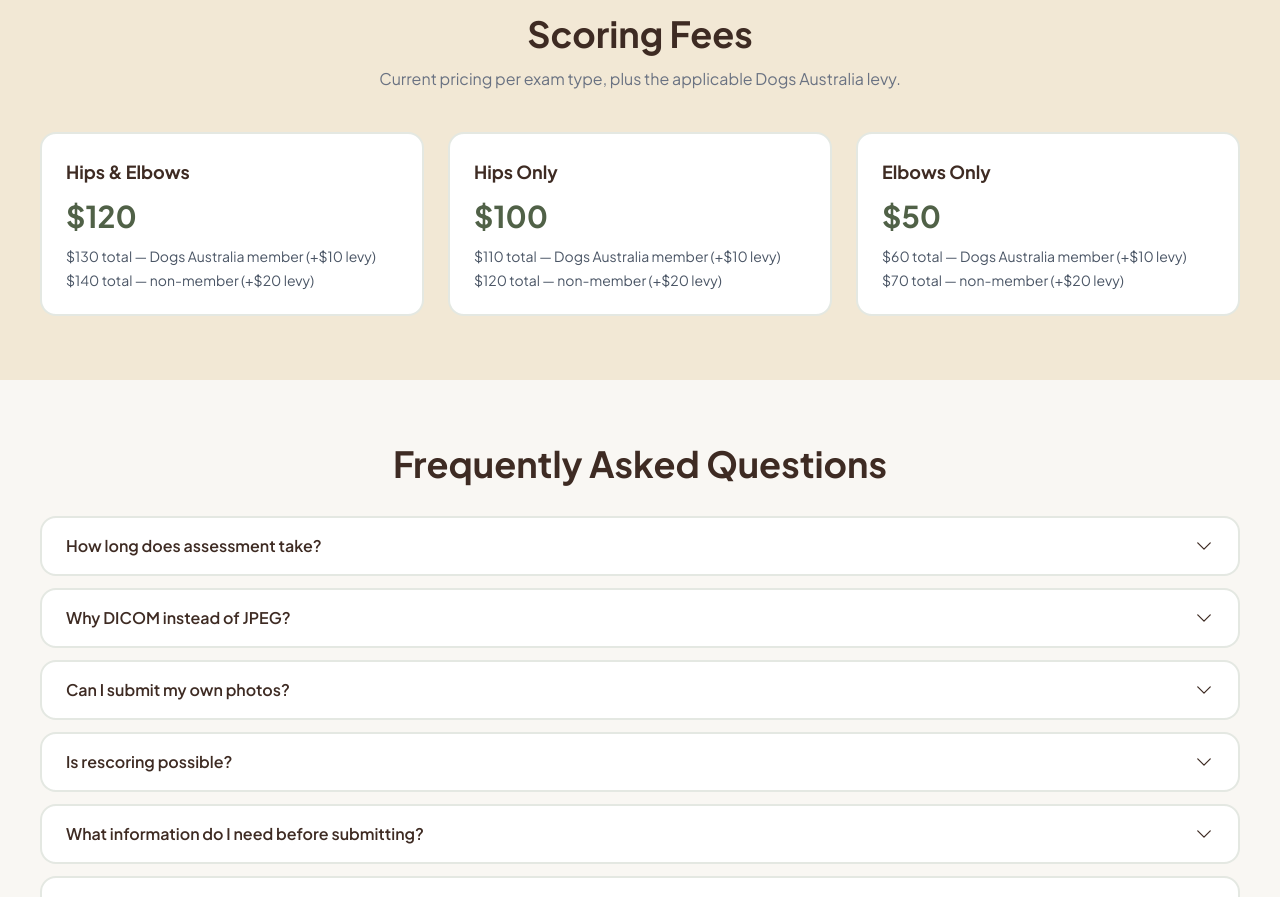
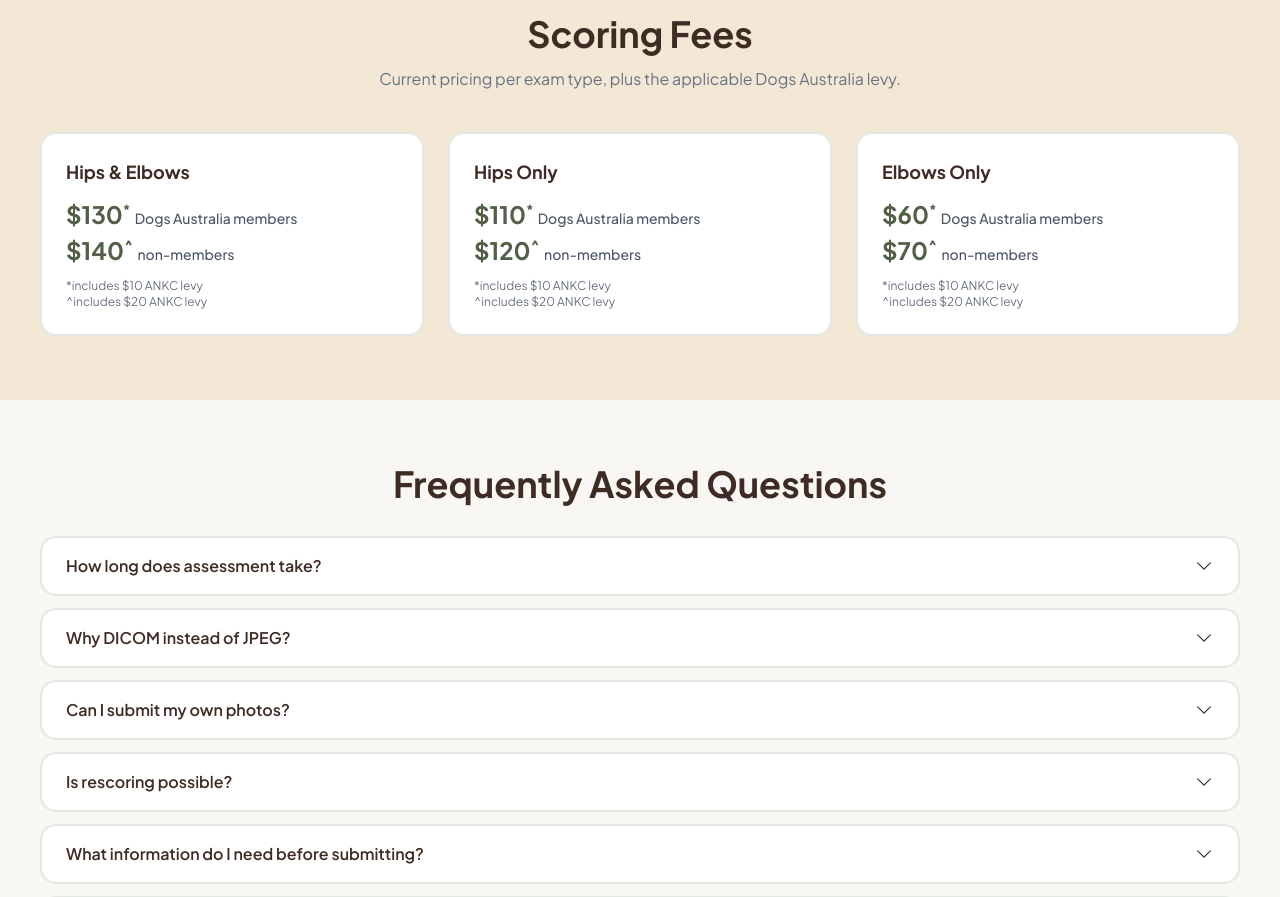
Before and after one commit to CodedBeats/Hayes_Hip_and_Elbow_Scoring, a Next.js app: page /about in a window 1280 px wide. Shown: the part 2120-3017 px from the top of the page. Built offline with nearby package versions, Linux system fonts and the light colour scheme; no server answers.

Commit message:
fix: wording update from last email feedback

```diff
--- a/components/about/PricingCard.tsx
+++ b/components/about/PricingCard.tsx
@@ -5,13 +5,27 @@ interface PricingCardProps {
     nonMemberTotal: number;
 }
 
-export const PricingCard = ({ label, base, memberTotal, nonMemberTotal }: PricingCardProps) => (
-    <div className="flex flex-col gap-3 rounded-2xl border-2 border-brand-green-mid/20 bg-white p-6">
-        <h3 className="text-lg font-bold text-brand-brown">{label}</h3>
-        <p className="text-3xl font-bold text-brand-green">${base}</p>
-        <div className="flex flex-col gap-1 text-sm text-gray-600">
-            <p>${memberTotal} total — Dogs Australia member (+$10 levy)</p>
-            <p>${nonMemberTotal} total — non-member (+$20 levy)</p>
+export const PricingCard = ({ label, base, memberTotal, nonMemberTotal }: PricingCardProps) => {
+    const memberLevy = memberTotal - base;
+    const nonMemberLevy = nonMemberTotal - base;
+
+    return (
+        <div className="flex flex-col gap-3 rounded-2xl border-2 border-brand-green-mid/20 bg-white p-6">
+            <h3 className="text-lg font-bold text-brand-brown">{label}</h3>
+            <div className="flex flex-col gap-1">
+                <p className="text-2xl font-bold text-brand-green">
+                    ${memberTotal}<span className="align-super text-sm">*</span>{" "}
+                    <span className="text-sm font-medium text-gray-600">Dogs Australia members</span>
+                </p>
+                <p className="text-2xl font-bold text-brand-green">
+                    ${nonMemberTotal}<span className="align-super text-sm">^</span>{" "}
+                    <span className="text-sm font-medium text-gray-600">non-members</span>
+                </p>
+            </div>
+            <div className="flex flex-col text-xs text-gray-500">
+                <p>*includes ${memberLevy} ANKC levy</p>
+                <p>^includes ${nonMemberLevy} ANKC levy</p>
+            </div>
         </div>
-    </div>
-);
+    );
+};
```
